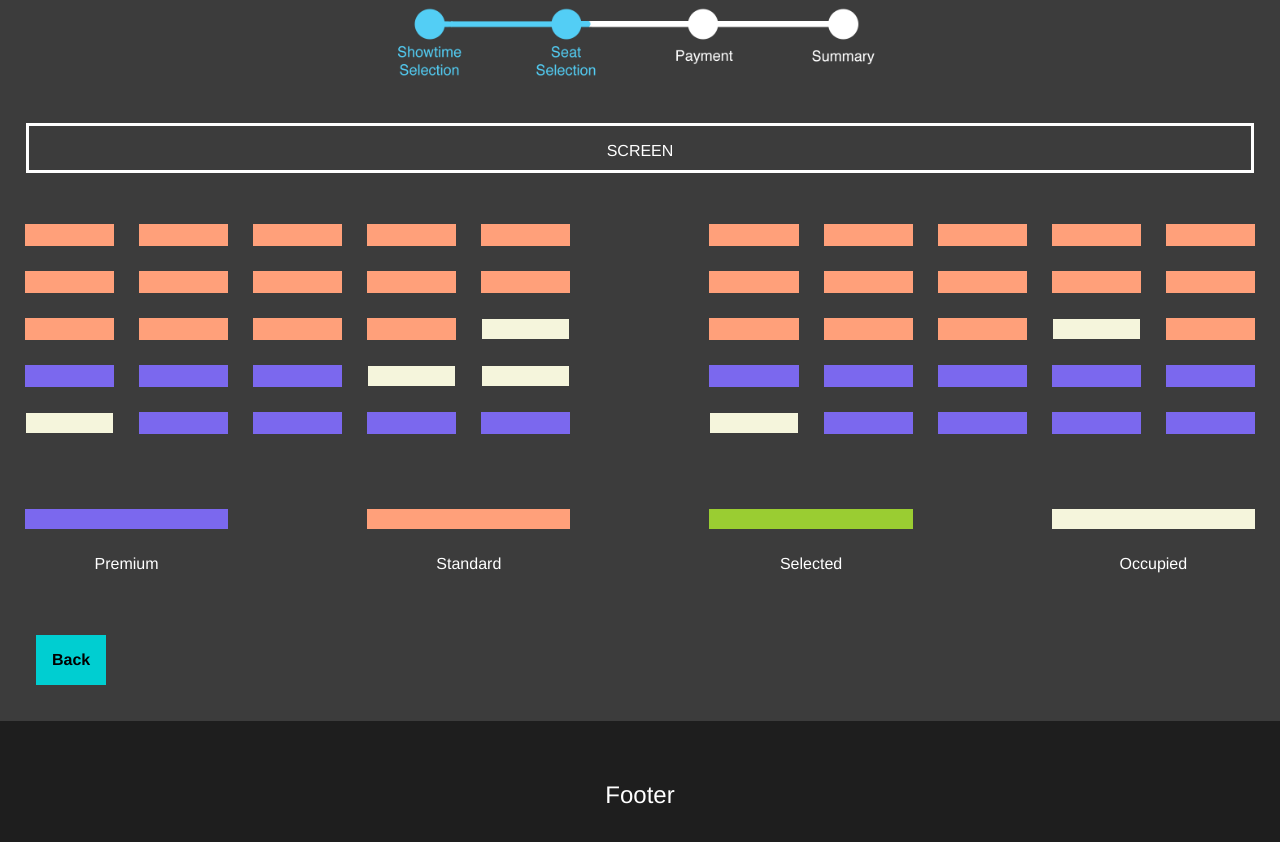
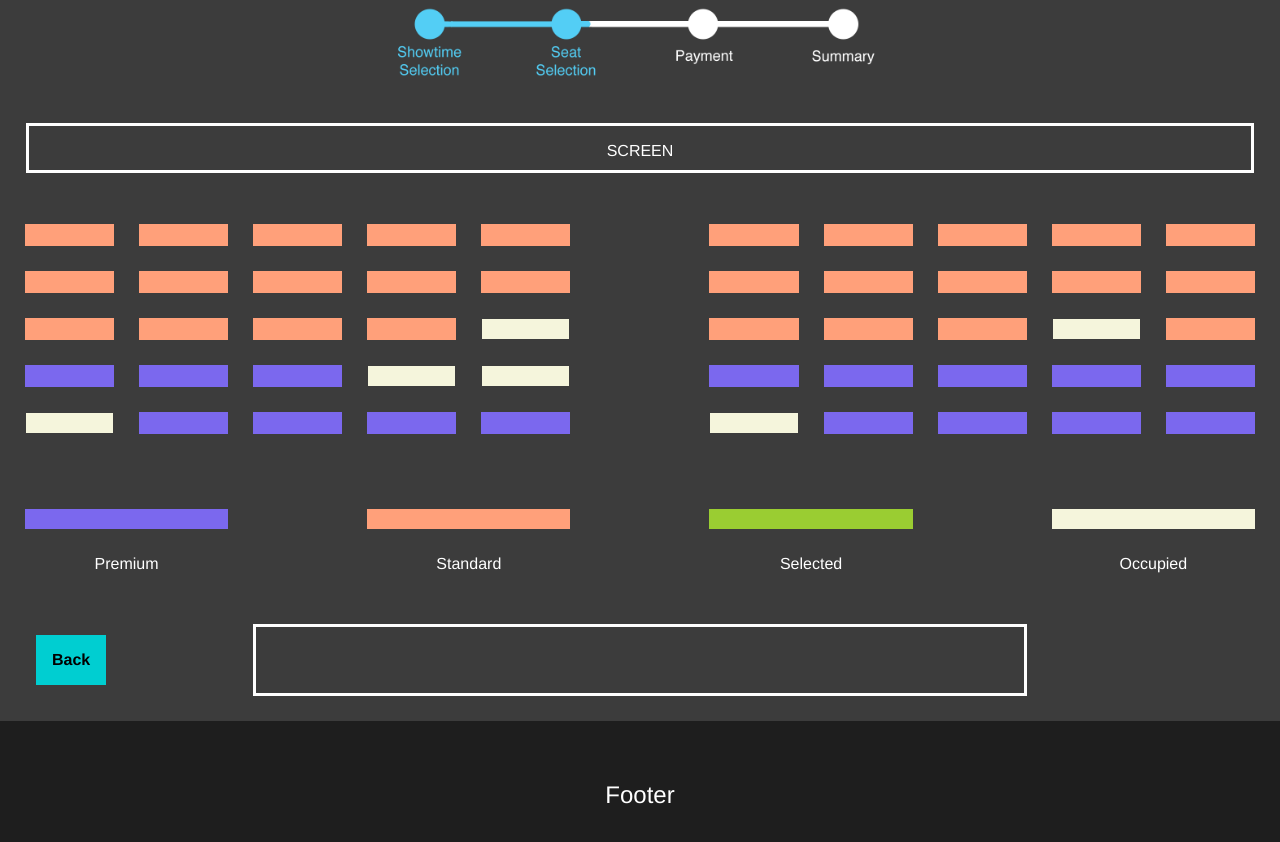
Before and after one commit to darshanpandhi/FilmBook, a plain HTML site: page SeatSelection.html in a window 1280 px wide. Shown: the part 112-954 px from the top of the page. Drawn offline with Linux system fonts and the light colour scheme.

Commit message:
Last Commit

```diff
--- a/SeatSelection.html
+++ b/SeatSelection.html
@@ -337,7 +337,9 @@
                     </a>
                 </td>
 
-                <td id = "seatInfoBox" class = "text" colspan = "8" style = "text-align: center;"></td>
+                <td id = "seatInfoBox" class = "text border" colspan = "7" style = "text-align: center;"></td>
+
+                <td></td>
 
                 <td colspan = "1" style = "float: right;">
                     <a href = "payment.html">
```
